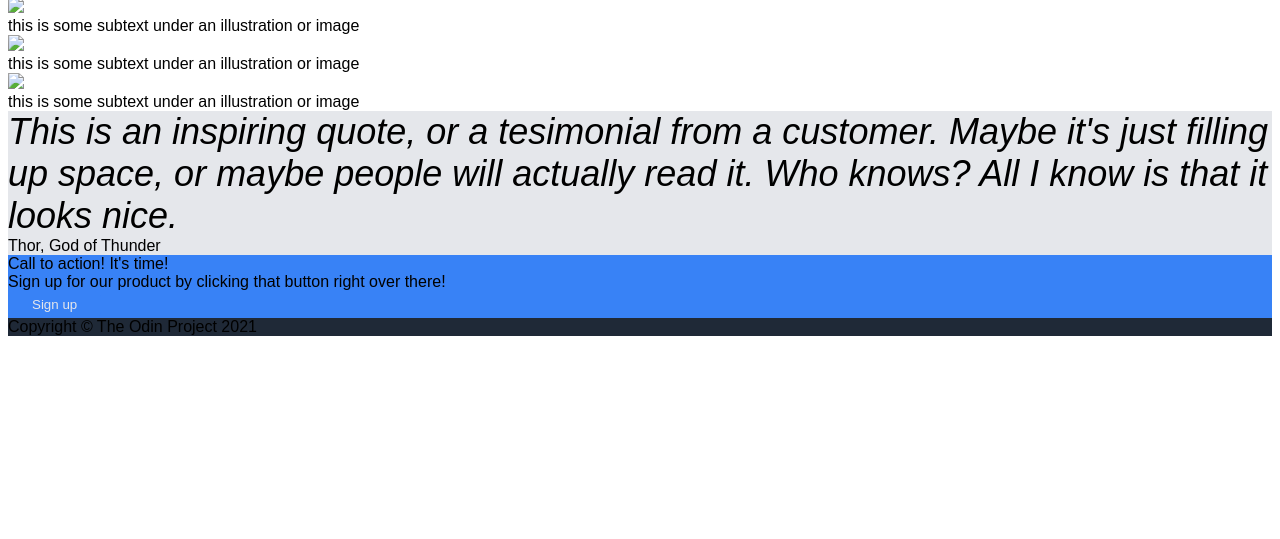
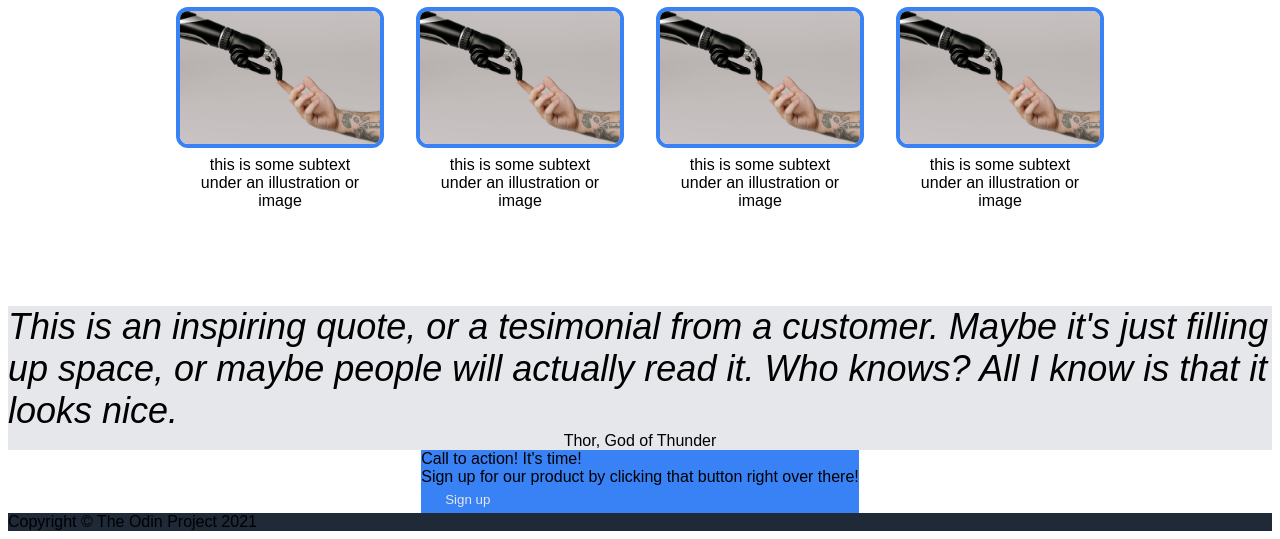
Before and after one commit to doku2684/odin-landing-page, a plain HTML site: page index.html in a window 1280 px wide. Shown: the part 543-1082 px from the top of the page. Before the commit the page ends 887 px from the top, so only its background shows below. Drawn offline with Linux system fonts and the light colour scheme.

Commit message:
finish info section

```diff
--- a/index.html
+++ b/index.html
@@ -35,19 +35,19 @@
             <div class="headtext">Some random information</div>
             <div class="container">
                 <div class="image-and-text">
-                    <img src="#">
+                    <img src="./src/pexels-cottonbro-studio-6153354.jpg" alt="robot hand and human hand">
                     <div class="text">this is some subtext under an illustration or image</div>
                 </div>
                 <div class="image-and-text">
-                    <img src="#">
+                    <img src="./src/pexels-cottonbro-studio-6153354.jpg" alt="robot hand and human hand">
                     <div class="text">this is some subtext under an illustration or image</div>
                 </div>
                 <div class="image-and-text">
-                    <img src="#">
+                    <img src="./src/pexels-cottonbro-studio-6153354.jpg" alt="robot hand and human hand">
                     <div class="text">this is some subtext under an illustration or image</div>
                 </div>
                 <div class="image-and-text">
-                    <img src="#">
+                    <img src="./src/pexels-cottonbro-studio-6153354.jpg" alt="robot hand and human hand">
                     <div class="text">this is some subtext under an illustration or image</div>
                 </div>
             </div>
--- a/style.css
+++ b/style.css
@@ -15,6 +15,12 @@ a {
 
 img {
     height: max-content;
+}
+
+.image-and-text > img {
+    border-radius: 12px;
+    border: 4px solid #3882F6;
+    width: 200px;
 }
 
 .signup-button {
@@ -97,3 +103,34 @@ ul {
     margin-bottom: 8px;
     max-width: 400px;
 }
+
+.content > * {
+    display: flex;
+    flex-direction: column;
+    align-items: center;
+}
+
+.info > .headtext {
+    padding: 24px 0px;
+}
+
+.container {
+    display: flex;
+    flex-direction: row;
+    justify-content: center;
+    flex-wrap: wrap;
+    gap: 32px;
+    padding-bottom: 96px;
+}
+
+.image-and-text {
+    display: flex;
+    flex-direction: column;
+    align-items: center;
+}
+
+.text {
+    text-align: center;
+    width: 180px;
+    padding-top: 8px;
+}
```
Also changed, not shown: src/pexels-cottonbro-studio-6153354.jpg (added).
